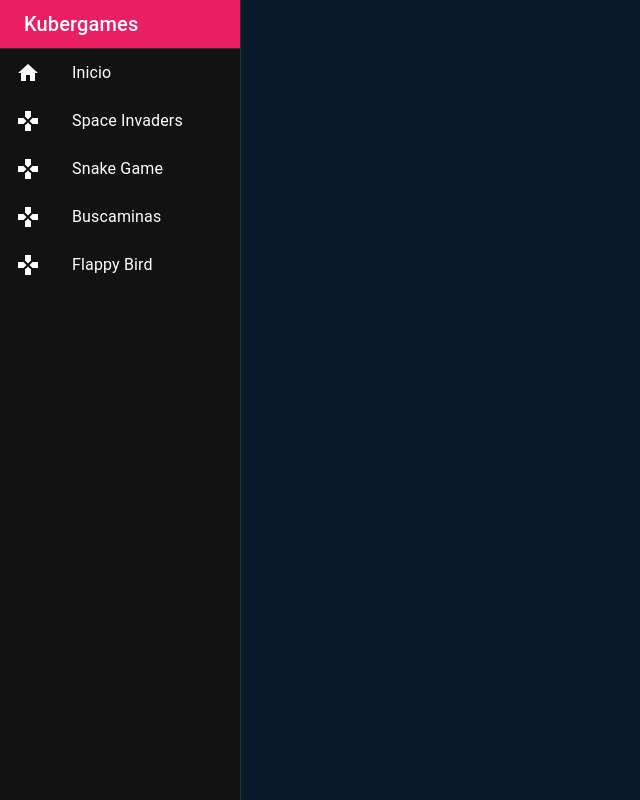
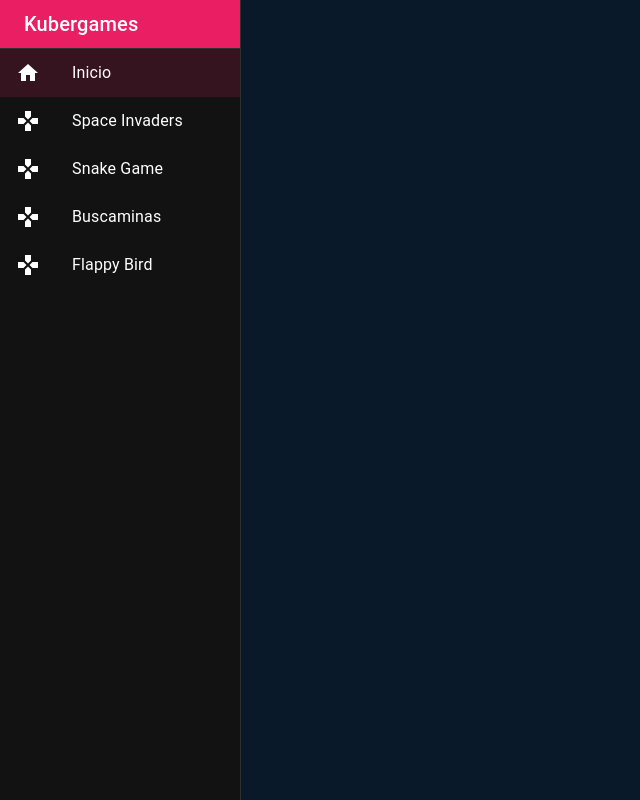
Before and after one commit to saulprl/kubergames-js, a React (Create React App) app: page /home in a window 1280 px wide. Shown: the whole page, without its empty margins (0-640 px from the left). Built offline with nearby package versions, Linux system fonts and the light colour scheme.

Commit message:
Add selected validation

```diff
--- a/src/components/layout/PermanentDrawer.js
+++ b/src/components/layout/PermanentDrawer.js
@@ -28,6 +28,7 @@ const PermanentDrawer = (props) => {
       onClick: (event) => {
         history.push("/home");
       },
+      selected: /home/i.test(history.location.pathname),
     },
     {
       text: "Space Invaders",
@@ -35,6 +36,7 @@ const PermanentDrawer = (props) => {
       onClick: (event) => {
         history.push("/space-invaders");
       },
+      selected: /space-invaders/i.test(history.location.pathname),
     },
     {
       text: "Snake Game",
@@ -42,6 +44,7 @@ const PermanentDrawer = (props) => {
       onClick: (event) => {
         history.push("/snake-game");
       },
+      selected: /snake-game/i.test(history.location.pathname),
     },
     {
       text: "Buscaminas",
@@ -49,6 +52,7 @@ const PermanentDrawer = (props) => {
       onClick: (event) => {
         history.push("/minesweeper");
       },
+      selected: /minesweeper/i.test(history.location.pathname),
     },
     {
       text: "Flappy Bird",
@@ -56,6 +60,7 @@ const PermanentDrawer = (props) => {
       onClick: (event) => {
         history.push("/flappy-bird");
       },
+      selected: /flappy-bird/i.test(history.location.pathname),
     },
   ];
 
@@ -74,7 +79,7 @@ const PermanentDrawer = (props) => {
       <Divider />
       {drawerButtons.map((item, index) => (
         <ListItem key={index} disablePadding>
-          <ListItemButton onClick={item.onClick}>
+          <ListItemButton selected={item.selected} onClick={item.onClick}>
             <ListItemIcon>{item.icon}</ListItemIcon>
             <ListItemText primary={item.text} />
           </ListItemButton>
```
